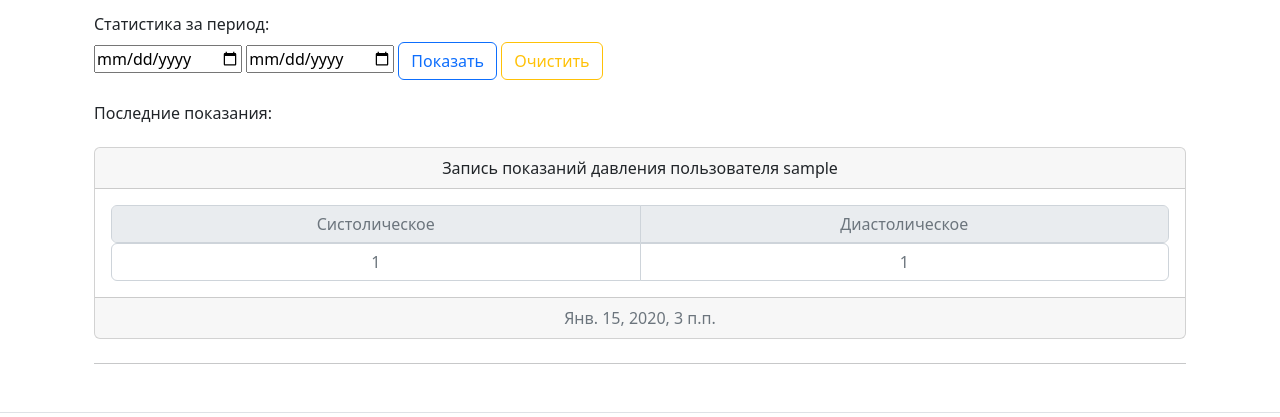
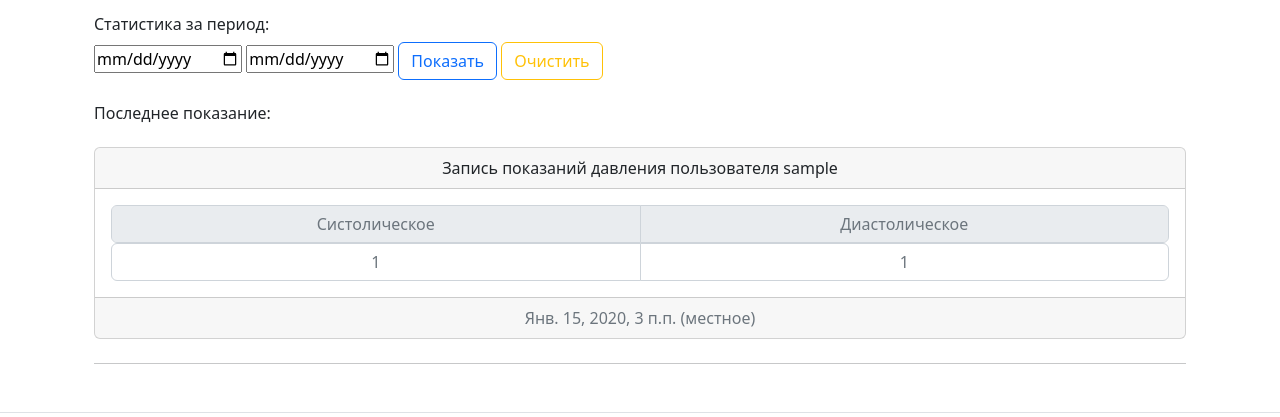
Before and after one commit to aeonva1ues/pressure_monitor, a Django app: page / in a window 1280 px wide. Shown: the part 161-578 px from the top of the page. Run offline with Django 3.2, Linux system fonts and the light colour scheme; a user stored in the database is signed in; tables that the repository leaves empty hold one stand-in row (values such as "Sample post").

Commit message:
some text changes

```diff
--- a/templates/includes/card.html
+++ b/templates/includes/card.html
@@ -13,6 +13,6 @@
         </div>
     </div>
     <div class="card-footer text-muted">
-      {{ note.created_at }}
+      {{ note.created_at }} (местное)
     </div>
   </div>
--- a/templates/mainpage.html
+++ b/templates/mainpage.html
@@ -61,7 +61,7 @@
     </div>
 
     {% if notes|length == 1 %}
-    <h6>Последние показания:</h6>
+    <h6>Последнее показание:</h6>
     {% endif %}
     {% for note in notes %}
         {% include "includes/card.html" %}
```
